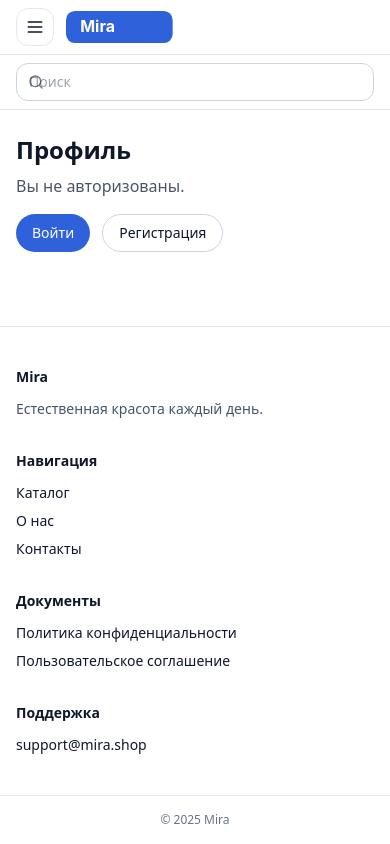
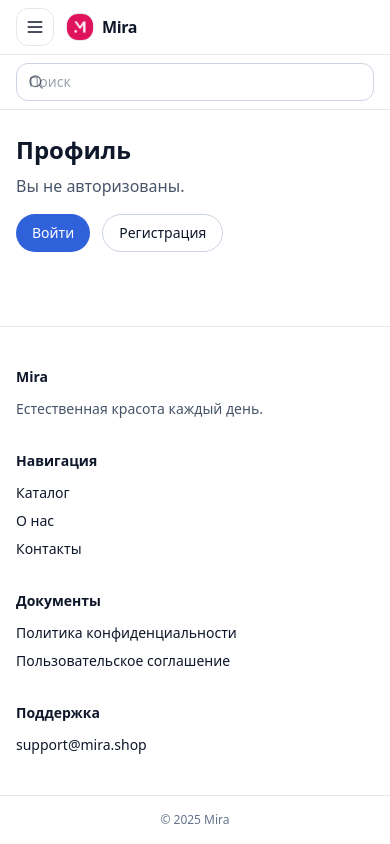
Before and after one commit to corechuv/mira, a React (Vite) app: page /profile in a window 390 px wide. Built offline with nearby package versions, Linux system fonts and the light colour scheme; no server answers.

Commit message:
fix(ui): mobile drawer z-index + scroll lock, safe-area; catalog flyout z; PNG logo & icons

```diff
--- a/index.html
+++ b/index.html
@@ -13,7 +13,9 @@
     <meta property="og:description" content="Естественная красота каждый день." />
     <meta property="og:type" content="website" />
     <meta property="og:image" content="/icons/mira.svg" />
-  </head>
+    <link rel="icon" href="/icons/mira.png" type="image/png">
+  <link rel="apple-touch-icon" href="/icons/mira.png" sizes="180x180">
+</head>
   <body class="min-h-screen bg-white text-slate-900">
     <div id="root"></div>
     <script type="module" src="/src/main.tsx"></script>
--- a/src/components/CatalogFlyout.tsx
+++ b/src/components/CatalogFlyout.tsx
@@ -28,7 +28,7 @@ export default function CatalogFlyout() {
   }
 
   return (
-    <div className="relative" ref={ref} onMouseLeave={()=>setOpen(false)}>
+    <div className="relative z-[70]" ref={ref} onMouseLeave={()=>setOpen(false)}>
       <button
         onClick={()=>setOpen(v=>!v)}
         onMouseEnter={()=>setOpen(true)}
@@ -42,7 +42,7 @@ export default function CatalogFlyout() {
       {open && (
         <div
           role="menu"
-          className="absolute left-0 top-[calc(100%+8px)] z-50 w-[680px] rounded-2xl border bg-white p-4 shadow-xl animate-in fade-in-0 zoom-in-95"
+          className="absolute z-[80] left-0 top-[calc(100%+8px)] z-50 w-[680px] rounded-2xl border bg-white p-4 shadow-xl animate-in fade-in-0 zoom-in-95"
           onMouseEnter={()=>setOpen(true)}
         >
           <div className="grid grid-cols-3 gap-3">
--- a/src/components/Header.tsx
+++ b/src/components/Header.tsx
@@ -21,14 +21,14 @@ export default function Header() {
   const [mobileOpen, setMobileOpen] = useState(false)
 
   useEffect(() => {
-    document.body.style.overflow = mobileOpen ? 'hidden' : ''
-    return () => { document.body.style.overflow = '' }
+    document.documentElement.classList.toggle('no-scroll', mobileOpen)
+    return () => { document.documentElement.classList.remove('no-scroll') }
   }, [mobileOpen])
 
   const submit = (e: React.FormEvent) => { e.preventDefault(); setMobileOpen(false); nav(`/catalog?q=${encodeURIComponent(q)}`) }
 
   return (
-    <header className="sticky top-0 z-40 bg-white/80 backdrop-blur supports-[backdrop-filter]:bg-white/60">
+    <header className="safe-top sticky top-0 z-40 bg-white/80 backdrop-blur supports-[backdrop-filter]:bg-white/60">
       {/* Верхняя полоска */}
       <div className="border-b">
         <div className="container-narrow flex items-center gap-3 py-2">
--- a/src/components/Logo.tsx
+++ b/src/components/Logo.tsx
@@ -1,12 +1,8 @@
 export default function Logo({ className = '' }: { className?: string }) {
   return (
-    <div className={className} aria-label="Mira">
-      <svg viewBox="0 0 120 36" className="h-8 w-auto">
-        <rect width="120" height="36" rx="10" className="fill-brand-600"/>
-        <text x="16" y="24" className="fill-white" style={{font: '700 18px/1 Inter, system-ui'}}>
-          Mira
-        </text>
-      </svg>
+    <div className={`flex items-center gap-2 ${className}`}>
+      <img src="/icons/mira.png" alt="Mira" className="h-7 w-7 rounded-xl border object-cover" onError={(e)=>{ (e.target as HTMLImageElement).src = '/icons/mira.svg' }} />
+      <span className="font-bold tracking-tight">Mira</span>
     </div>
   )
 }
--- a/src/components/MobileMenu.tsx
+++ b/src/components/MobileMenu.tsx
@@ -1,6 +1,7 @@
 import { AnimatePresence, motion } from 'framer-motion'
 import { Link, useNavigate } from 'react-router-dom'
 import { X, Sparkles, Brush, Scissors, Heart, Scale, ShoppingBag } from 'lucide-react'
+import { useEffect } from 'react'
 import { useCart } from '@/store/cart'
 import { useFavorites } from '@/store/favorites'
 import { useCompare } from '@/store/compare'
@@ -17,6 +18,20 @@ export default function MobileMenu({ open, onClose }: { open: boolean; onClose:
   const cmpCount = useCompare(s=>s.ids.length)
   const nav = useNavigate()
 
+  useEffect(() => {
+    const onKey = (e: KeyboardEvent) => { if (e.key === 'Escape') onClose() }
+    if (open) {
+      document.documentElement.classList.add('no-scroll')
+      window.addEventListener('keydown', onKey)
+    } else {
+      document.documentElement.classList.remove('no-scroll')
+    }
+    return () => {
+      document.documentElement.classList.remove('no-scroll')
+      window.removeEventListener('keydown', onKey)
+    }
+  }, [open, onClose])
+
   const goto = (path: string) => { onClose(); nav(path) }
 
   return (
@@ -24,16 +39,17 @@ export default function MobileMenu({ open, onClose }: { open: boolean; onClose:
       {open && (
         <>
           <motion.div
-            className="fixed inset-0 z-50 bg-black/40"
+            className="fixed inset-0 z-[95] bg-black/40"
             onClick={onClose}
             initial={{opacity:0}} animate={{opacity:1}} exit={{opacity:0}}
           />
           <motion.aside
-            className="fixed inset-y-0 left-0 z-50 w-[86%] max-w-[360px] bg-white p-4 shadow-2xl"
+            className="fixed inset-y-0 left-0 z-[100] w-[86%] max-w-[360px] bg-white p-4 shadow-2xl
+                       max-h-[100svh] overflow-y-auto overscroll-contain"
             initial={{x:-20, opacity:0}} animate={{x:0, opacity:1}} exit={{x:-20, opacity:0}}
             transition={{ type:'spring', stiffness:300, damping:30 }}
           >
-            <div className="mb-4 flex items-center justify-between">
+            <div className="mb-4 flex items-center justify-between safe-top">
               <div className="text-lg font-semibold">Навигация</div>
               <button onClick={onClose} aria-label="Закрыть" className="rounded-lg border p-2"><X className="h-5 w-5" /></button>
             </div>
--- a/src/index.css
+++ b/src/index.css
@@ -28,3 +28,7 @@
 /* rating stars */
 .stars { @apply text-yellow-500; }
 .stars .dim { @apply text-slate-300; }
+
+/* ——— layout utils ——— */
+html.no-scroll, body.no-scroll { overflow: hidden; }
+.safe-top { padding-top: env(safe-area-inset-top); }
```
Also changed, not shown: public/icons/mira.png (added), public/manifest.webmanifest.
